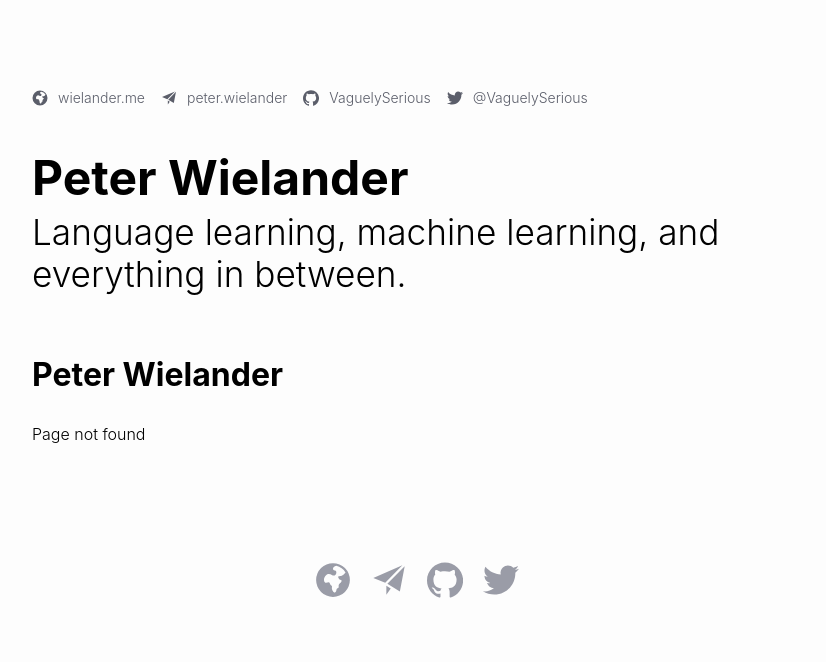
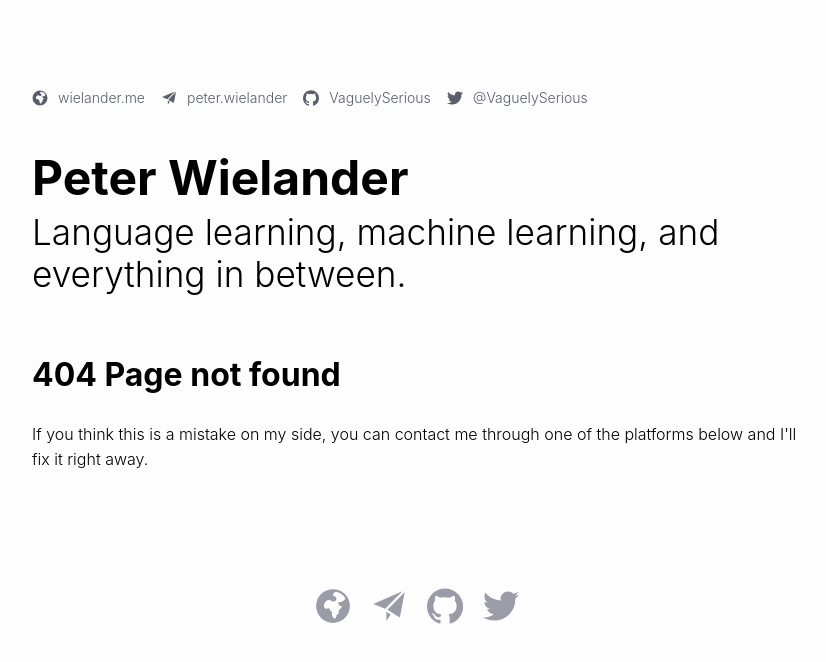
Before and after one commit to VaguelySerious/wielander.me, a Nuxt app: page /404 in a window 1280 px wide. Before the commit this address had no page. Shown: the top 662 px of the page, without its empty margins (223-1049 px from the left). Built offline with nearby package versions, Linux system fonts and the light colour scheme.

Commit message:
Make 404 page more sensible

```diff
--- a/pages/404.vue
+++ b/pages/404.vue
@@ -1,8 +1,11 @@
 <template>
   <div class="container">
     <div>
-      <h1 class="title">Peter Wielander</h1>
-      <div class="">Page not found</div>
+      <h1 class="title">404 Page not found</h1>
+      <div class="">
+        If you think this is a mistake on my side, you can contact me through
+        one of the platforms below and I'll fix it right away.
+      </div>
     </div>
   </div>
 </template>
```
